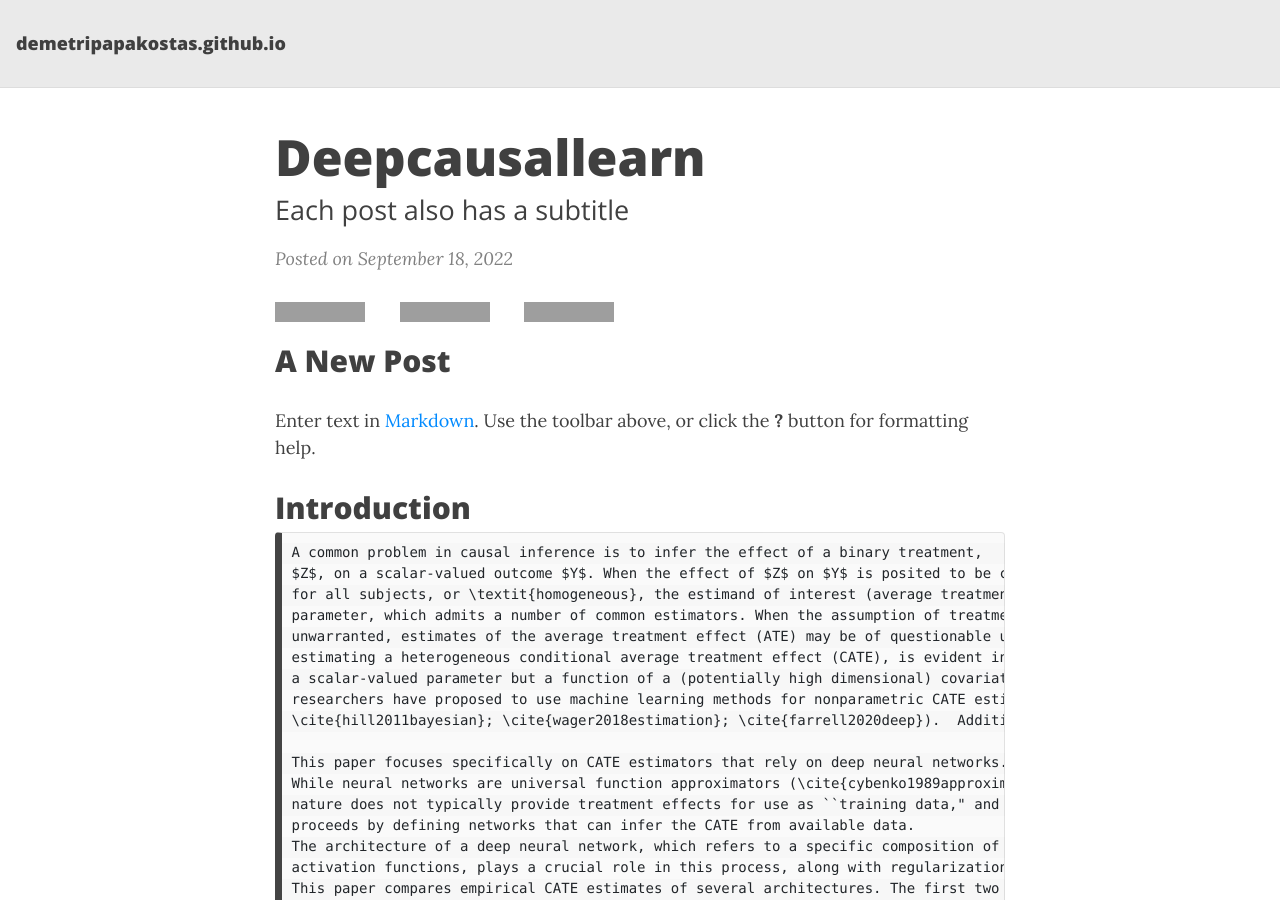
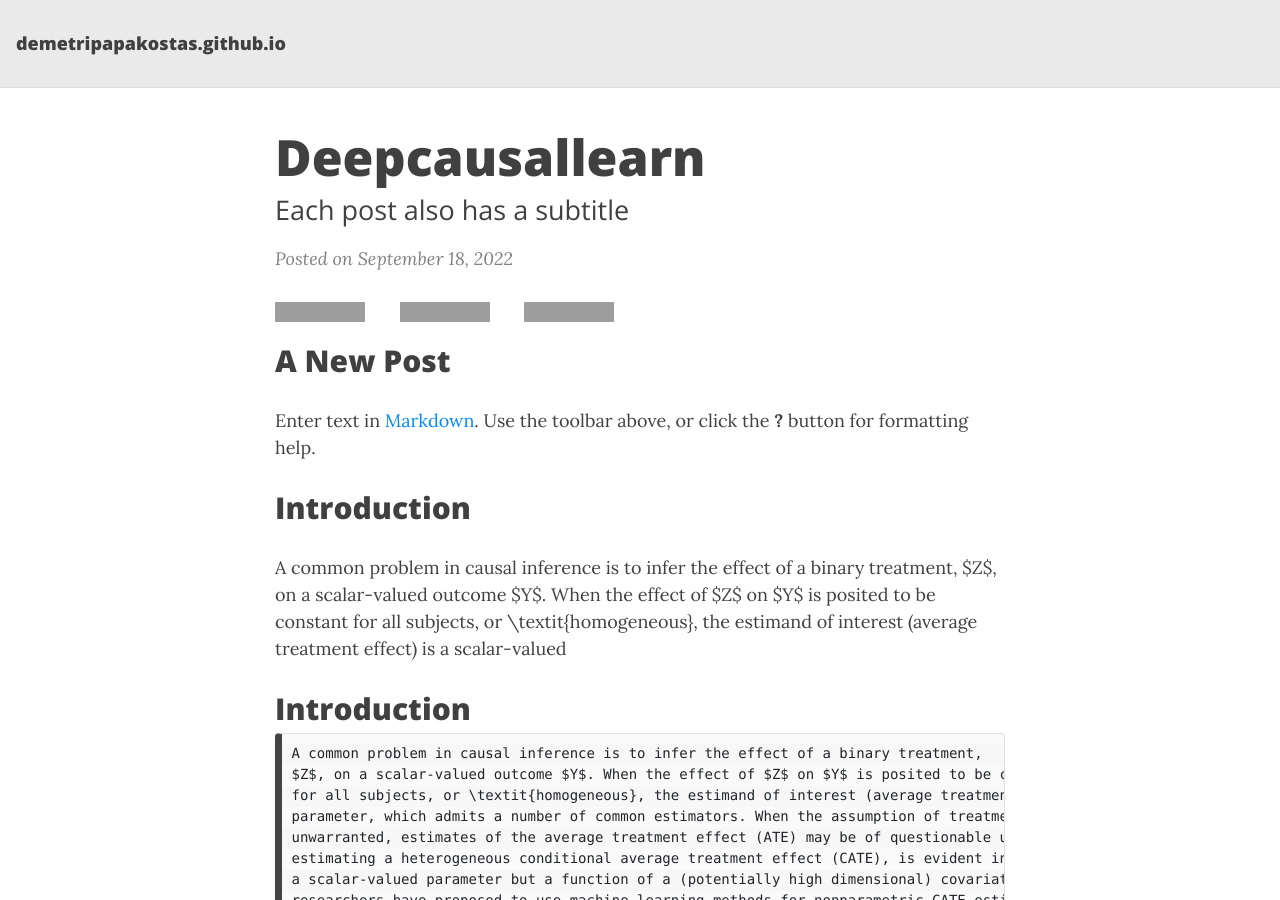
Before and after one commit to demetrios1/demetripapakostas.github.io, a Jekyll site: the page built from _posts/2022-09-18-deepcausallearn.md, in a window 1280 px wide and 900 px high, cut to the strip 0-900 px from the top of the window. Built offline with Jekyll 4.4.1, drawn with Linux system fonts in a browser that asks for light colours; nearby versions of some CDN libraries; grey boxes are pictures that could not be loaded.

Commit message:
Update 2022-09-18-deepcausallearn.md

```diff
--- a/_posts/2022-09-18-deepcausallearn.md
+++ b/_posts/2022-09-18-deepcausallearn.md
@@ -14,7 +14,10 @@ comments: true
 ## A New Post
 
 Enter text in [Markdown](http://daringfireball.net/projects/markdown/). Use the toolbar above, or click the **?** button for formatting help.
-
+## Introduction
+A common problem in causal inference is to infer the effect of a binary treatment,
+$Z$, on a scalar-valued outcome $Y$. When the effect of $Z$ on $Y$ is posited to be constant
+for all subjects, or \textit{homogeneous}, the estimand of interest (average treatment effect) is a scalar-valued
 ## Introduction
 	A common problem in causal inference is to infer the effect of a binary treatment,
 	$Z$, on a scalar-valued outcome $Y$. When the effect of $Z$ on $Y$ is posited to be constant
```
